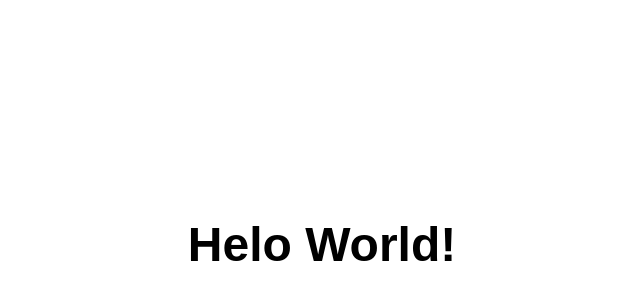
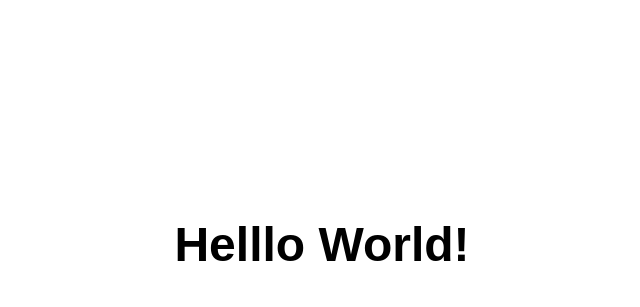
Before and after one commit to Pikasha08/Pikasha08.github.io, a plain HTML site: page index.html in a window 1280 px wide. Shown: the part 156-463 px from the top of the page, without its empty margins (318-958 px from the left). Drawn offline with Linux system fonts and the light colour scheme.

Commit message:
Update index.html

```diff
--- a/index.html
+++ b/index.html
@@ -17,7 +17,7 @@
 </head>
 <body class="fullscreen">
   <div class="container">
-    <h1 class="title">Helo World!</h1>
+    <h1 class="title">Helllo World!</h1>
   </div>
   <script src="js/main.js"></script>
 </body>
```
